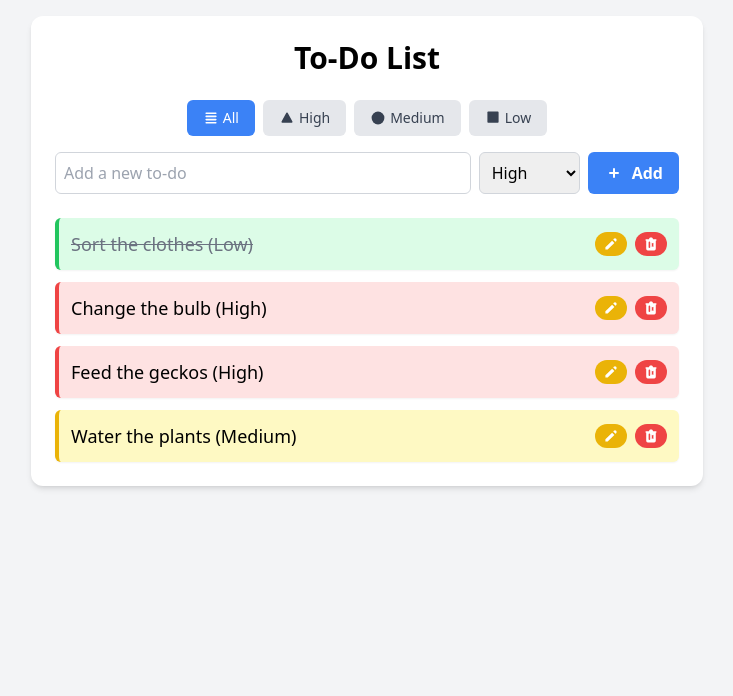
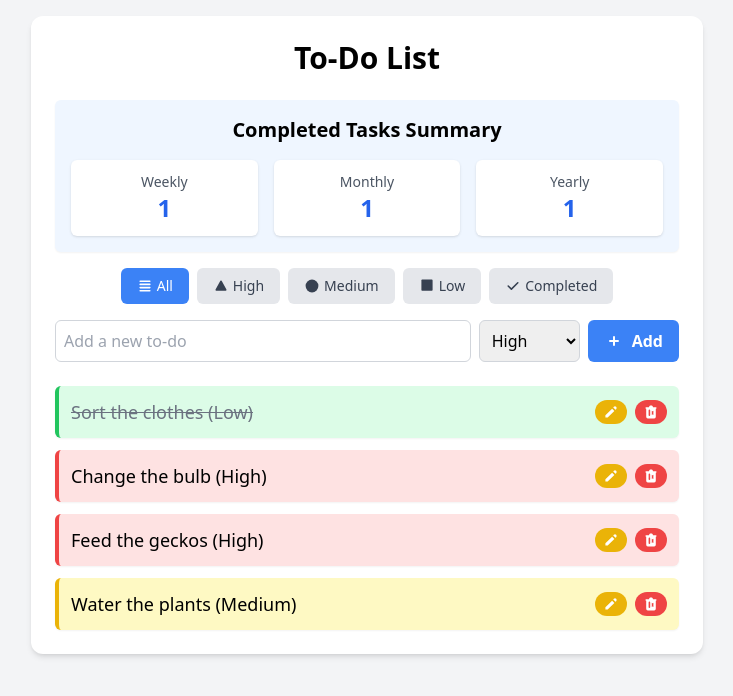
Before and after one commit to Monochromat1c/GROUP_2_FlaskProject, a Flask app: page / in a window 1280 px wide. Shown: the top 696 px of the page, without its empty margins (273-1006 px from the left). Run offline with Flask 3, Linux system fonts and the light colour scheme; data comes from the database, SQL or seed files in the repository; both versions use the stored data as it was after the commit; some libraries are stand-ins or nearby versions.

Commit message:
Enhance To-Do List application by adding a 'created_at' timestamp to tasks, implementing a filter for completed tasks, and displaying a summary of completed tasks (weekly, monthly, yearly) on the index page. Update README for clarity on technologies used and remove outdated features.

```diff
--- a/app.py
+++ b/app.py
@@ -1,5 +1,6 @@
 from flask import Flask, render_template, request, redirect, url_for
 import sqlite3
+from datetime import datetime, timedelta
 
 app = Flask(__name__)
 DATABASE = 'database.db'
@@ -17,7 +18,8 @@ def init_db():
                 id INTEGER PRIMARY KEY AUTOINCREMENT,
                 task TEXT NOT NULL,
                 priority TEXT NOT NULL,
-                completed BOOLEAN NOT NULL DEFAULT 0
+                completed BOOLEAN NOT NULL DEFAULT 0,
+                created_at DATETIME DEFAULT CURRENT_TIMESTAMP
             );
         ''')
         conn.commit()
@@ -33,12 +35,22 @@ def index():
     priority_filter = request.args.get('priority')
 
     if priority_filter and priority_filter != 'all':
-        todos = conn.execute('SELECT * FROM todos WHERE priority = ? ORDER BY id DESC', (priority_filter,)).fetchall()
+        if priority_filter == 'Completed':
+            todos = conn.execute('SELECT * FROM todos WHERE completed = 1 ORDER BY id DESC').fetchall()
+        else:
+            todos = conn.execute('SELECT * FROM todos WHERE priority = ? ORDER BY id DESC', (priority_filter,)).fetchall()
     else:
         todos = conn.execute('SELECT * FROM todos ORDER BY id DESC').fetchall()
 
+    completed_weekly = conn.execute('SELECT COUNT(*) FROM todos WHERE completed = 1 AND created_at >= date(CURRENT_DATE, "-7 days")').fetchone()[0]
+    completed_monthly = conn.execute('SELECT COUNT(*) FROM todos WHERE completed = 1 AND strftime("%Y-%m", created_at) = strftime("%Y-%m", CURRENT_DATE)').fetchone()[0]
+    completed_yearly = conn.execute('SELECT COUNT(*) FROM todos WHERE completed = 1 AND strftime("%Y", created_at) = strftime("%Y", CURRENT_DATE)').fetchone()[0]
+
     conn.close()
-    return render_template('index.html', todos=todos, current_filter=priority_filter)
+    return render_template('index.html', todos=todos, current_filter=priority_filter,
+                           completed_weekly=completed_weekly,
+                           completed_monthly=completed_monthly,
+                           completed_yearly=completed_yearly)
 
 @app.route('/add', methods=['POST'])
 def add_todo():
--- a/templates/index.html
+++ b/templates/index.html
@@ -9,6 +9,25 @@
 <body class="bg-gray-100 p-4">
     <div class="max-w-md mx-auto bg-white rounded-xl shadow-md overflow-hidden md:max-w-2xl p-6">
         <h1 class="text-3xl font-bold mb-6 text-center">To-Do List</h1>
+
+        <!-- Completed Tasks Summary -->
+        <div class="mt-6 p-4 bg-blue-50 rounded-md shadow-sm mb-4">
+            <h2 class="text-xl font-bold mb-4 text-center">Completed Tasks Summary</h2>
+            <div class="grid grid-cols-1 md:grid-cols-3 gap-4 text-center">
+                <div class="bg-white p-3 rounded-md shadow">
+                    <p class="text-gray-600 text-sm">Weekly</p>
+                    <p class="text-2xl font-bold text-blue-600">{{ completed_weekly }}</p>
+                </div>
+                <div class="bg-white p-3 rounded-md shadow">
+                    <p class="text-gray-600 text-sm">Monthly</p>
+                    <p class="text-2xl font-bold text-blue-600">{{ completed_monthly }}</p>
+                </div>
+                <div class="bg-white p-3 rounded-md shadow">
+                    <p class="text-gray-600 text-sm">Yearly</p>
+                    <p class="text-2xl font-bold text-blue-600">{{ completed_yearly }}</p>
+                </div>
+            </div>
+        </div>
 
         <!-- Filter Buttons -->
         <div class="mb-4 flex justify-center space-x-2">
@@ -39,6 +58,13 @@
                     <path fill-rule="evenodd" d="M3 3a1 1 0 011-1h12a1 1 0 011 1v12a1 1 0 01-1 1H4a1 1 0 01-1-1V3z" clip-rule="evenodd"/>
                 </svg>
                 <span>Low</span>
+            </a>
+            <a href="{{ url_for('index', priority='Completed') }}" class="px-4 py-2 rounded-md text-sm font-medium flex items-center space-x-1
+                {% if current_filter == 'Completed' %}bg-green-500 text-white{% else %}bg-gray-200 text-gray-700{% endif %}">
+                <svg xmlns="http://www.w3.org/2000/svg" class="h-4 w-4" viewBox="0 0 20 20" fill="currentColor">
+                    <path fill-rule="evenodd" d="M16.707 5.293a1 1 0 010 1.414l-8 8a1 1 0 01-1.414 0l-4-4a1 1 0 011.414-1.414L8 12.586l7.293-7.293a1 1 0 011.414 0z" clip-rule="evenodd"/>
+                </svg>
+                <span>Completed</span>
             </a>
         </div>
 
```
Also changed, not shown: README.md, database.db.
